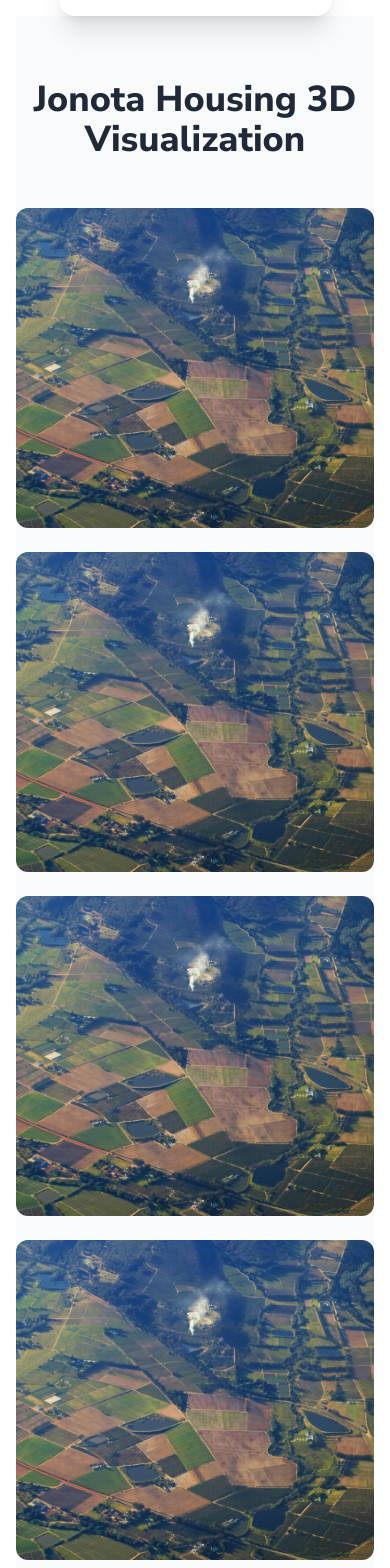
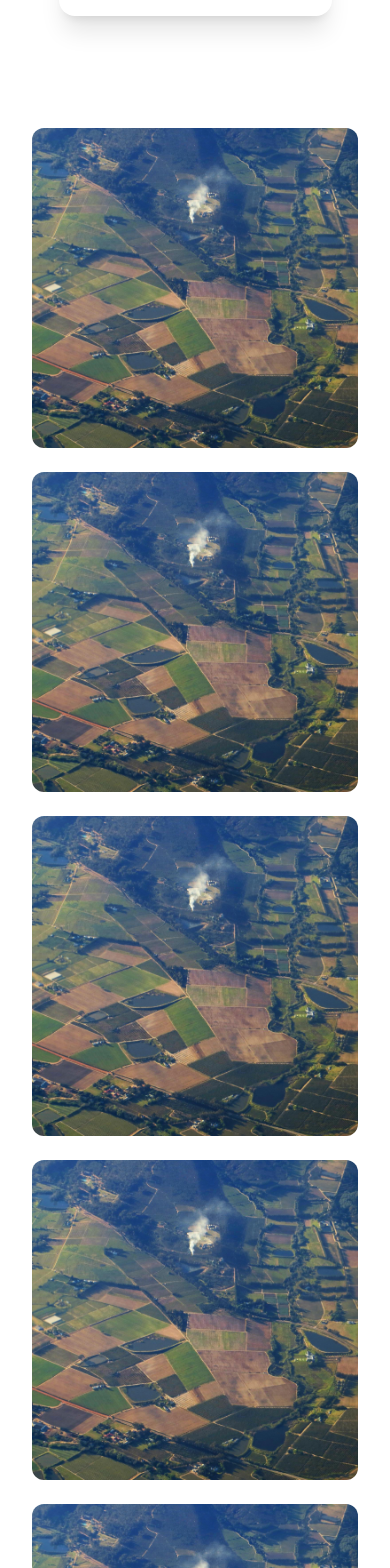
Before and after one commit to sabbir1257/blue_sky_font_end, a Next.js app: page /project in a window 390 px wide. Shown: the part 8240-9808 px from the top of the page. Built offline with nearby package versions, Linux system fonts and the light colour scheme.

Commit message:
google map

```diff
--- a/src/components/pages/project/ImageGallery.tsx
+++ b/src/components/pages/project/ImageGallery.tsx
@@ -1,56 +1,36 @@
 import Image from 'next/image';
 import React from 'react';
 
-const ImageGallery = () => {
+interface ImageGalleryProps {
+  title: string;
+  images: { src: string; alt: string }[];
+  className?: string;
+}
+
+const ImageGallery: React.FC<ImageGalleryProps> = ({ title, images, className = '' }) => {
   return (
-      <div className="py-16 bg-gray-50 text-gray-900 lg:w-[90%] lg:mx-auto mx-4">
-        <h2 className="text-4xl font-extrabold text-gray-800 text-center mb-12">
-          Jonota Housing 3D Visualization
-        </h2>
+    <div className={`py-16 px-4  text-gray-900 lg:w-[90%] lg:mx-auto mx-4 ${className}`}>
+      <h2 className="text-4xl font-extrabold text-gray-800 text-center mb-12">
+        {title}
+      </h2>
 
-        {/* Image Gallery Section */}
-        <div className="grid grid-cols-1 sm:grid-cols-2 md:grid-cols-4 gap-6">
-          <div className="group relative overflow-hidden h-80 md:h-[320px] rounded-xl transition-all duration-500">
+      <div className="grid grid-cols-1 sm:grid-cols-2 md:grid-cols-3 gap-6">
+        {images.map((image, index) => (
+          <div
+            key={index}
+            className="group relative overflow-hidden h-80 md:h-[420px]  rounded-xl transition-all duration-500"
+          >
             <Image
-              src="/images/land.jpg"
-              alt="Gallery Image 1"
+              src={image.src}
+              alt={image.alt}
               width={400}
-              height={320}
+              height={450}
               className="w-full h-full object-cover transform group-hover:scale-105 transition-all duration-500 ease-in-out"
             />
           </div>
-
-          <div className="group relative overflow-hidden h-80 md:h-[320px] rounded-xl transition-all duration-500">
-            <Image
-              src="/images/land.jpg"
-              alt="Gallery Image 2"
-              width={400}
-              height={320}
-              className="w-full h-full object-cover transform group-hover:scale-105 transition-all duration-500 ease-in-out"
-            />
-          </div>
-
-          <div className="group relative overflow-hidden h-80 md:h-[320px] rounded-xl transition-all duration-500">
-            <Image
-              src="/images/land.jpg"
-              alt="Gallery Image 3"
-              width={400}
-              height={320}
-              className="w-full h-full object-cover transform group-hover:scale-105 transition-all duration-500 ease-in-out"
-            />
-          </div>
-
-          <div className="group relative overflow-hidden h-80 md:h-[320px] rounded-xl transition-all duration-500">
-            <Image
-              src="/images/land.jpg"
-              alt="Gallery Image 4"
-              width={400}
-              height={320}
-              className="w-full h-full object-cover transform group-hover:scale-105 transition-all duration-500 ease-in-out"
-            />
-          </div>
-        </div>
+        ))}
       </div>
+    </div>
   );
 };
 
--- /dev/null
+++ b/src/components/shared/EmbeddedMap.tsx
@@ -0,0 +1,19 @@
+import React from 'react';
+
+const EmbeddedMap = () => {
+  return (
+    <div className="w-full flex justify-center">
+      <div className="w-full sm:w-3/4 md:w-2/3 lg:w-full h-[400px] aspect-video relative">
+        <iframe
+          src="https://www.google.com/maps/embed?pb=!1m14!1m8!1m3!1d59812185.65284272!2d12.3067799!3d23.7956136!3m2!1i1024!2i768!4f13.1!3m3!1m2!1s0x3755c0e900000001%3A0x85b866bce4c4a5f!2sBlue%20Sky%20CIty%20Limited!5e0!3m2!1sen!2sbd!4v1748068730911!5m2!1sen!2sbd"
+          className="absolute top-0 left-0 w-full h-full border-0"
+          allowFullScreen
+          loading="lazy"
+          referrerPolicy="no-referrer-when-downgrade"
+        />
+      </div>
+    </div>
+  );
+};
+
+export default EmbeddedMap;
--- a/src/pages/chairmanMessage/index.tsx
+++ b/src/pages/chairmanMessage/index.tsx
@@ -171,33 +171,6 @@ const ChairmanMessage = () => {
           <p>Warm regards,</p>
         </div>
       </div>
-      {/* tast */}
-      <section className="bg-white max-w-[1200px] h-screen mx-auto flex items-center p-8 rounded-md shadow-md">
-        {/* Image on left */}
-        <div className="flex-shrink-0">
-          <img
-            src="/images/man2.jpg"
-            alt="Md Miraz Hossain Ovi"
-            className="w-72 h-72  object-cover shadow-lg" // Extra Large size
-          />
-        </div>
-
-        {/* Text content on right */}
-        <div className="ml-12 max-w-xl">
-          <h1 className="text-5xl font-extrabold text-gray-900 mb-3">
-            Md Miraz Hossain Ovi
-          </h1>
-          <h3 className="text-2xl text-blue-800 font-semibold mb-6">
-            Managing Director
-          </h3>
-          <p className="text-gray-700 text-lg leading-relaxed">
-            Welcome to the about section! Md Miraz Hossain Ovi is the Managing
-            Director, bringing leadership and vision to the company. With a
-            commitment to excellence and innovation, he drives the team toward
-            success and growth.
-          </p>
-        </div>
-      </section>
     </div>
   );
 };
--- a/src/pages/flatProject/index.tsx
+++ b/src/pages/flatProject/index.tsx
@@ -8,6 +8,13 @@ import living from "../../../public/images/living-rooms-1.webp";
 import kitchen from "../../../public/images/kitches-1.webp";
 import balconies from "../../../public/images/balconyes-1.webp";
 import washrooms from "../../../public/images/toiletto-1.webp";
+import ImageGallery from "@/components/pages/project/ImageGallery";
+import gallery1 from "../../../public/images/gallery1.webp";
+import gallery2 from "../../../public/images/gallery2.webp";
+import gallery3 from "../../../public/images/gallery3.webp";
+import gallery4 from "../../../public/images/gallery4.webp";
+import gallery5 from "../../../public/images/gallery1.webp";
+import EmbeddedMap from "@/components/shared/EmbeddedMap";
 
 const SwiperComponent = () => {
   const image = [
@@ -16,6 +23,14 @@ const SwiperComponent = () => {
     { img: kitchen, value: "Kitchen" },
     { img: balconies, value: "2 Balconies" },
     { img: washrooms, value: "3 Washrooms" },
+  ];
+
+  const gallerys = [
+    { src: gallery1, alt: "gallery" },
+    { src: gallery2, alt: "gallery" },
+    { src: gallery3, alt: "gallery" },
+    { src: gallery4, alt: "gallery" },
+    { src: gallery5, alt: "gallery" },
   ];
   return (
     <div className="">
@@ -42,7 +57,10 @@ const SwiperComponent = () => {
           </h1>
           <div className="grid grid-cols-1 sm:grid-cols-2 lg:grid-cols-3 md:gap-16 gap-6">
             {image.map((item, idx) => (
-              <div key={idx} className="flex flex-col items-center text-center ">
+              <div
+                key={idx}
+                className="flex flex-col items-center text-center "
+              >
                 <div className="relative w-60 h-60 gap-6">
                   <Image
                     src={item.img}
@@ -56,8 +74,13 @@ const SwiperComponent = () => {
             ))}
           </div>
         </section>
-        <FlowUsSection />
+        {/* gallery */}
+        <ImageGallery title="gallery" images={gallerys} />
+        {/* <FlowUsSection /> */}
       </div>
+        {/* google map */}
+        <EmbeddedMap/>
+
     </div>
   );
 };
--- a/src/pages/project/index.tsx
+++ b/src/pages/project/index.tsx
@@ -1,20 +1,43 @@
-import Facilities from '@/components/pages/project/Facilities'
-import ImageGallery from '@/components/pages/project/ImageGallery'
-import Living from '@/components/pages/project/Living'
-import ProjectHeroSection from '@/components/pages/project/ProjectHeroSection'
-import VideoShowSection from '@/components/pages/project/VideoShowSection'
-import React from 'react'
+import Facilities from "@/components/pages/project/Facilities";
+import ImageGallery from "@/components/pages/project/ImageGallery";
+import Living from "@/components/pages/project/Living";
+import ProjectHeroSection from "@/components/pages/project/ProjectHeroSection";
+import VideoShowSection from "@/components/pages/project/VideoShowSection";
+import React from "react";
+import img1 from "../../../public/images/land.jpg";
 
 const Project = () => {
+  const images = [
+    {
+      src: img1,
+      alt: "land",
+    },
+    {
+      src: img1,
+      alt: "land",
+    },
+    {
+      src: img1,
+      alt: "land",
+    },
+    {
+      src: img1,
+      alt: "land",
+    },
+    {
+      src: img1,
+      alt: "land",
+    },
+  ];
   return (
     <section>
-    <ProjectHeroSection/>
-    <Facilities/>
-    <VideoShowSection/>
-    <Living/>
-    <ImageGallery/>
+      <ProjectHeroSection />
+      <Facilities />
+      <VideoShowSection />
+      <Living />
+      <ImageGallery images={images} />
     </section>
-  )
-}
+  );
+};
 
-export default Project
+export default Project;
```
